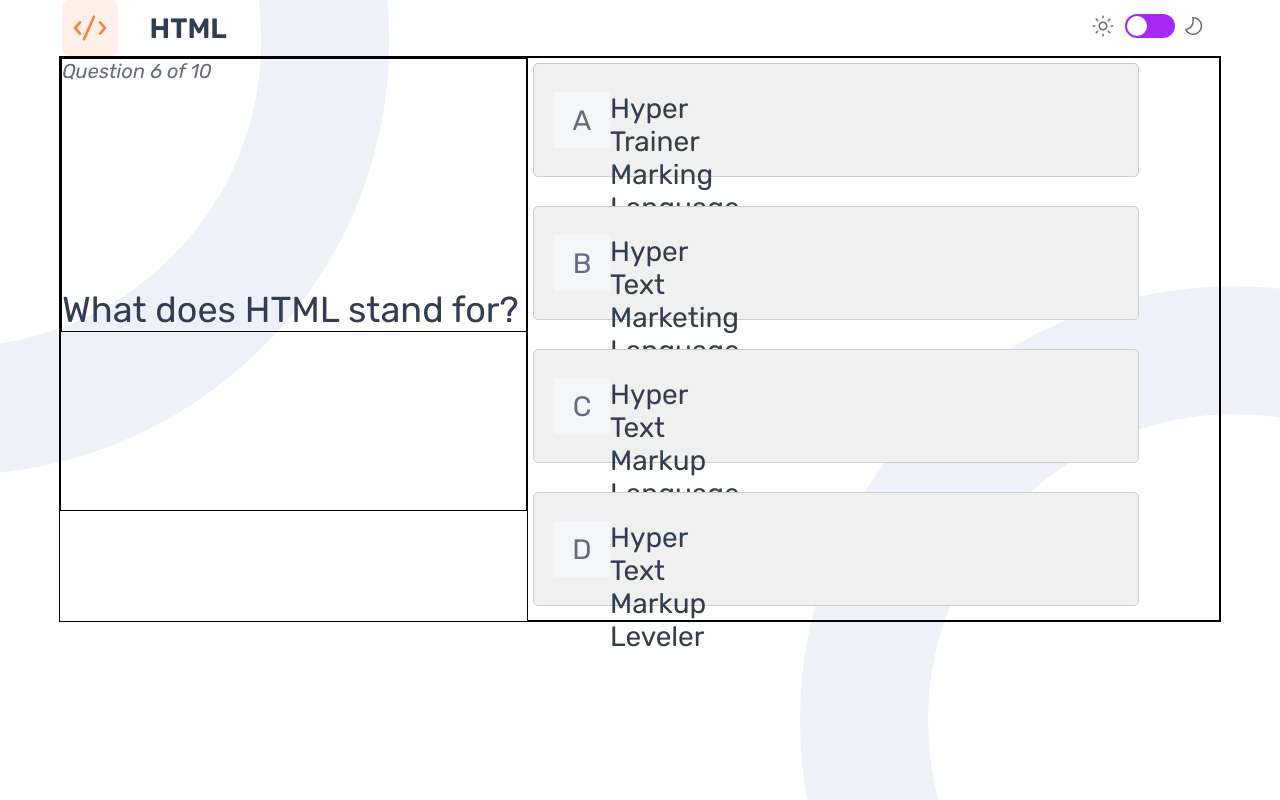
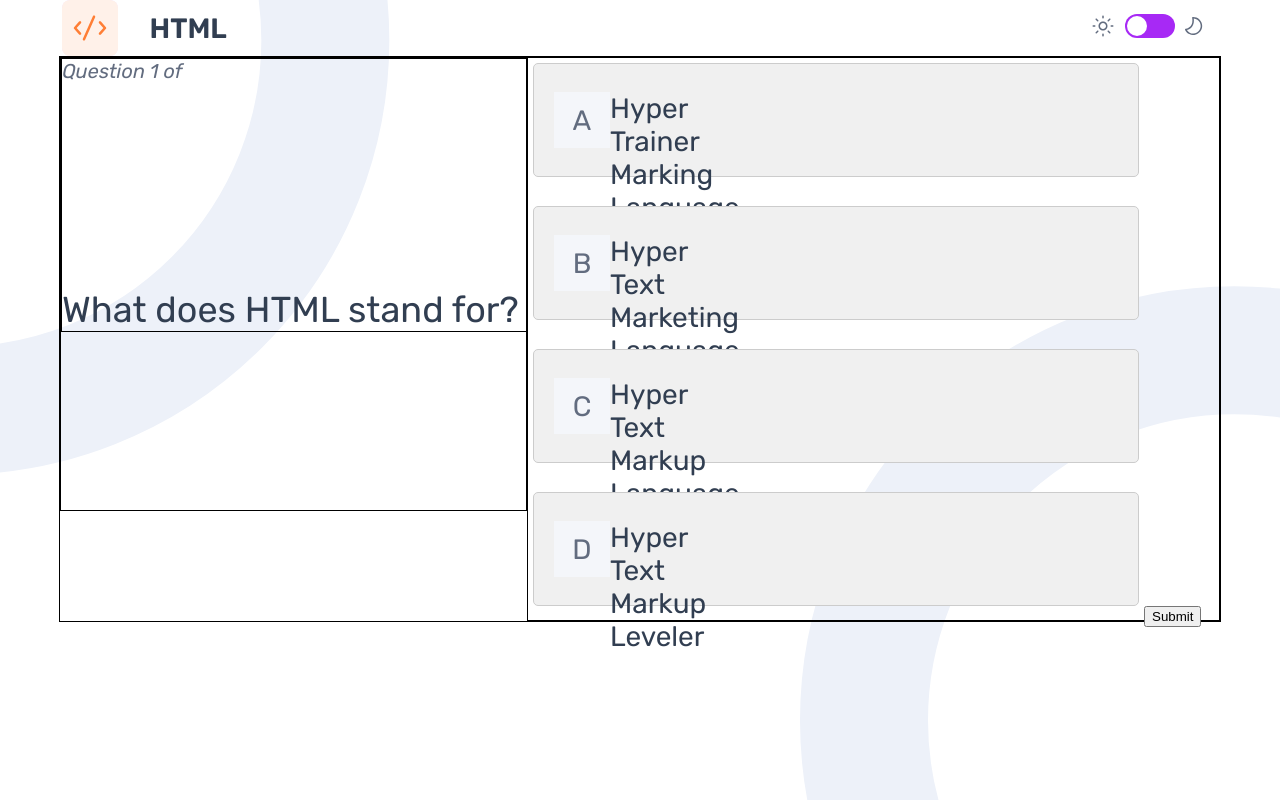
Before and after one commit to Nicocurtis16/FRONTEND-SPECIALIZATION-LABS, an Angular app: page / in a window 1280 px wide. Both pictures are taken after a click on the button "HTML". Built offline with nearby package versions, Linux system fonts and the light colour scheme.

Commit message:
the options with the submit button display

```diff
--- a/src/app/Component/Options/options-component/options-component.component.html
+++ b/src/app/Component/Options/options-component/options-component.component.html
@@ -1,9 +1,27 @@
 <div *ngFor="let option of options; let i = index" class="optionsButton">
-  <input type="radio" [id]="'option' + i" name="quizOption" [value]="option">
+  <input
+    type="radio"
+    [id]="'option' + i"
+    name="quizOption"
+    [value]="option"
+    [(ngModel)]="selectedOption"
+    (change)="selectOption(option)"
+    [disabled]="isSubmitted"
+  />
+
   <label [for]="'option' + i" style="display: flex; justify-content: start; align-items: center;">
     <div class="indexPanel">
       <span class="index">{{ getAlphabet(i) }}</span>
     </div>
-    <span class="options">{{ option }}</span>
+    <span class="options"
+          [ngClass]="{
+            'border-green-500': optionStyles[option] === 'border-green-500',
+            'border-red-500': optionStyles[option] === 'border-red-500'
+          }">
+      {{ option }}
+    </span>
   </label><br>
 </div>
+
+<button *ngIf="!isSubmitted" (click)="submitAnswer()">Submit</button>
+<button *ngIf="isSubmitted" (click)="moveToNextQuestion()">Next Question</button>
--- a/src/app/Component/Options/options-component/options-component.component.ts
+++ b/src/app/Component/Options/options-component/options-component.component.ts
@@ -1,16 +1,67 @@
-import { Component, Input } from '@angular/core';
-import { CommonModule } from "@angular/common";
+import { Component, Input, Output, EventEmitter } from '@angular/core';
+import { CommonModule } from '@angular/common';
+import { FormsModule } from '@angular/forms';
 
 @Component({
   selector: 'app-options-component',
   standalone: true,
-  imports: [CommonModule],
+  imports: [CommonModule, FormsModule],
   templateUrl: './options-component.component.html',
   styleUrls: ['./options-component.component.css']
 })
 export class OptionsComponentComponent {
-  @Input() options: string[] = [];  // Accept options from parent
+  @Input() options: string[] = []; // Accept options from parent
+  @Input() correctAnswer: string = ''; // Correct answer to check against
+  @Output() answerSubmitted = new EventEmitter<boolean>(); // Emit event when answer is submitted
+  @Output() nextQuestionEvent = new EventEmitter<void>(); // Emit event for next question
 
+  selectedOption: string = ''; // Store selected option
+  isSubmitted: boolean = false; // Track if answer is submitted
+  optionStyles: { [key: string]: string } = {}; // Store styles for options
+
+  // Method to handle option selection
+  selectOption(option: string) {
+    if (!this.isSubmitted) {
+      this.selectedOption = option;
+      this.resetOptionStyles(); // Reset styles before updating
+    }
+  }
+
+  // Method to submit answer
+  submitAnswer() {
+    if (this.selectedOption && !this.isSubmitted) {
+      this.isSubmitted = true;
+      // Set styles based on correctness of the selected option
+      if (this.selectedOption === this.correctAnswer) {
+        this.optionStyles[this.selectedOption] = 'border-green-500'; // Green for correct answer
+        this.answerSubmitted.emit(true); // Emit correct answer
+      } else {
+        this.optionStyles[this.selectedOption] = 'border-red-500'; // Red for incorrect answer
+        this.optionStyles[this.correctAnswer] = 'border-green-500'; // Highlight correct answer
+        this.answerSubmitted.emit(false); // Emit incorrect answer
+      }
+    }
+  }
+
+  // Emit event for next question
+  moveToNextQuestion() {
+    this.nextQuestionEvent.emit(); // Emit event to parent component to load the next question
+    this.resetForNextQuestion();
+  }
+
+  // Reset component state for next question
+  private resetForNextQuestion() {
+    this.selectedOption = '';
+    this.isSubmitted = false;
+    this.resetOptionStyles();
+  }
+
+  // Reset styles to avoid interference between selections
+  private resetOptionStyles() {
+    this.optionStyles = {};
+  }
+
+  // Get alphabet for options (A, B, C, etc.)
   getAlphabet(index: number): string {
     return String.fromCharCode(65 + index); // 65 is the ASCII code for 'A'
   }
--- a/src/app/Component/Question/question-component/question-component.component.html
+++ b/src/app/Component/Question/question-component/question-component.component.html
@@ -2,7 +2,7 @@
   <div class="questionPanelLeft">
     <div class="questionsDisplay">
       <div class="question">
-                <div class="questionLeft">Question 6 of 10</div>
+        <div class="questionLeft">Question {{ currentQuestionIndex + 1 }} of {{ questionData?.questions?.length }}</div>
         <div class="questionDetail">
           {{ questionData?.question }}
         </div>
@@ -10,9 +10,14 @@
       <div class="signal"></div>
     </div>
   </div>
+
   <div class="questionPanelRight">
-        <app-options-component [options]="questionData?.options"></app-options-component>
-    </div>
-
+    <app-options-component
+      [options]="questionData?.options"
+      [correctAnswer]="questionData?.correctAnswer"
+      (answerSubmitted)="handleAnswerSubmitted($event)"
+      (nextQuestionEvent)="moveToNextQuestion()">
+    </app-options-component>
 
   </div>
+</div>
--- a/src/app/Component/Question/question-component/question-component.component.ts
+++ b/src/app/Component/Question/question-component/question-component.component.ts
@@ -1,6 +1,6 @@
 import { Component, Input } from '@angular/core';
 import { CommonModule } from '@angular/common';
-import {OptionsComponentComponent} from "../../Options/options-component/options-component.component";
+import { OptionsComponentComponent } from "../../Options/options-component/options-component.component";
 
 @Component({
   selector: 'app-question-component',
@@ -10,9 +10,31 @@ import {OptionsComponentComponent} from "../../Options/options-component/options
   styleUrls: ['./question-component.component.css']
 })
 export class QuestionComponentComponent {
-  @Input() questionData: any; // Accept data from parent component
+  @Input() questionData: any;
+  currentQuestionIndex: number = 0;
+  showNextButton: boolean = false;
 
   ngOnInit() {
-    console.log('Received data:', this.questionData); // Check the received data
+    console.log('Received data:', this.questionData);
+  }
+
+  handleAnswerSubmitted(isCorrect: boolean) {
+    this.showNextButton = true;
+    // Optionally, you can add logic to track score or show a message
+  }
+
+  moveToNextQuestion() {
+    this.showNextButton = false;
+
+    // Check if there are more questions
+    if (this.questionData && this.questionData.questions &&
+      this.currentQuestionIndex + 1 < this.questionData.questions.length) {
+      this.currentQuestionIndex += 1;
+      // Update the current question
+      this.questionData = this.questionData.questions[this.currentQuestionIndex];
+    } else {
+      console.log('Quiz completed');
+      // Optionally, implement quiz completion logic
+    }
   }
 }
```
Lines whose indentation alone changed are shown as unchanged.
